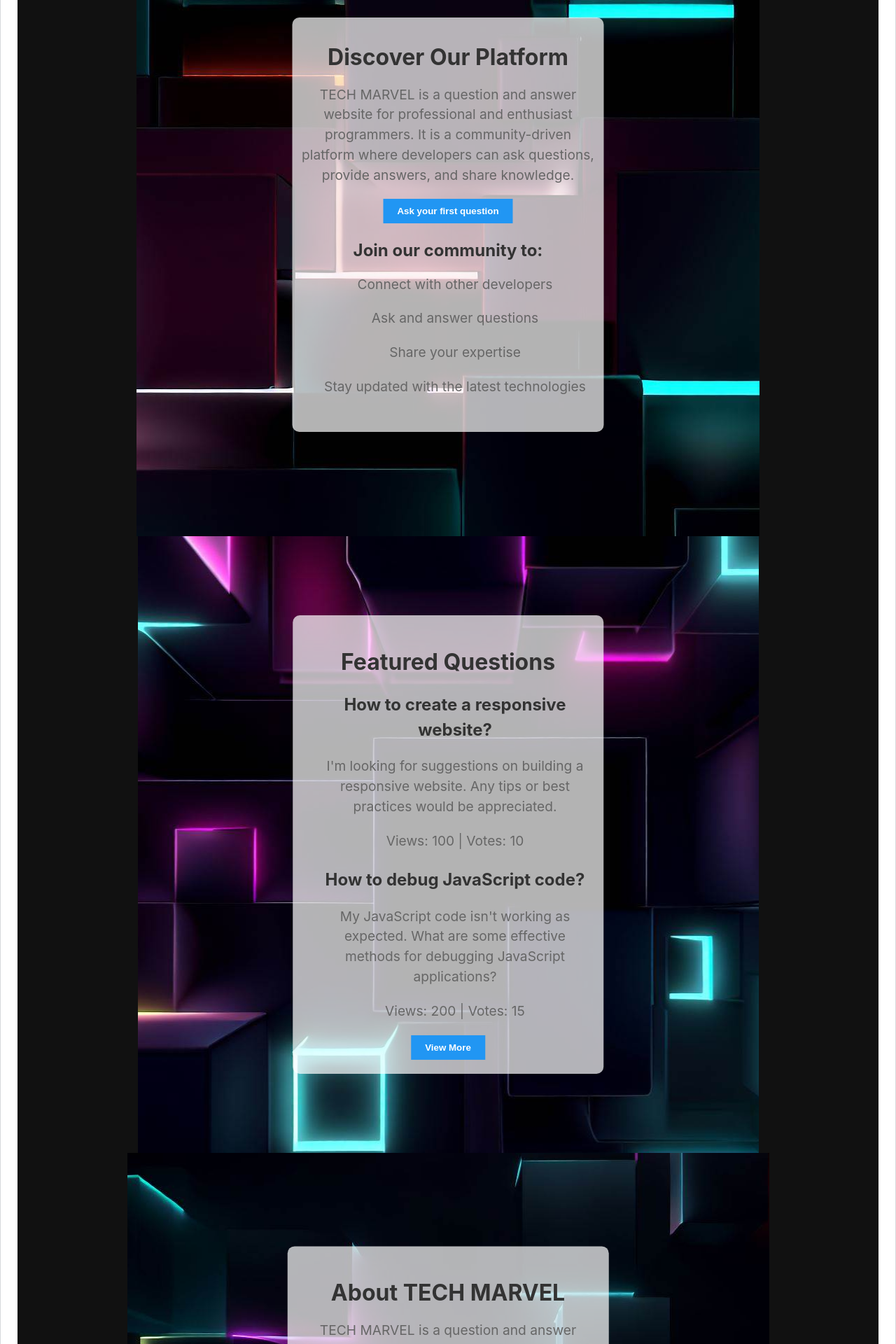
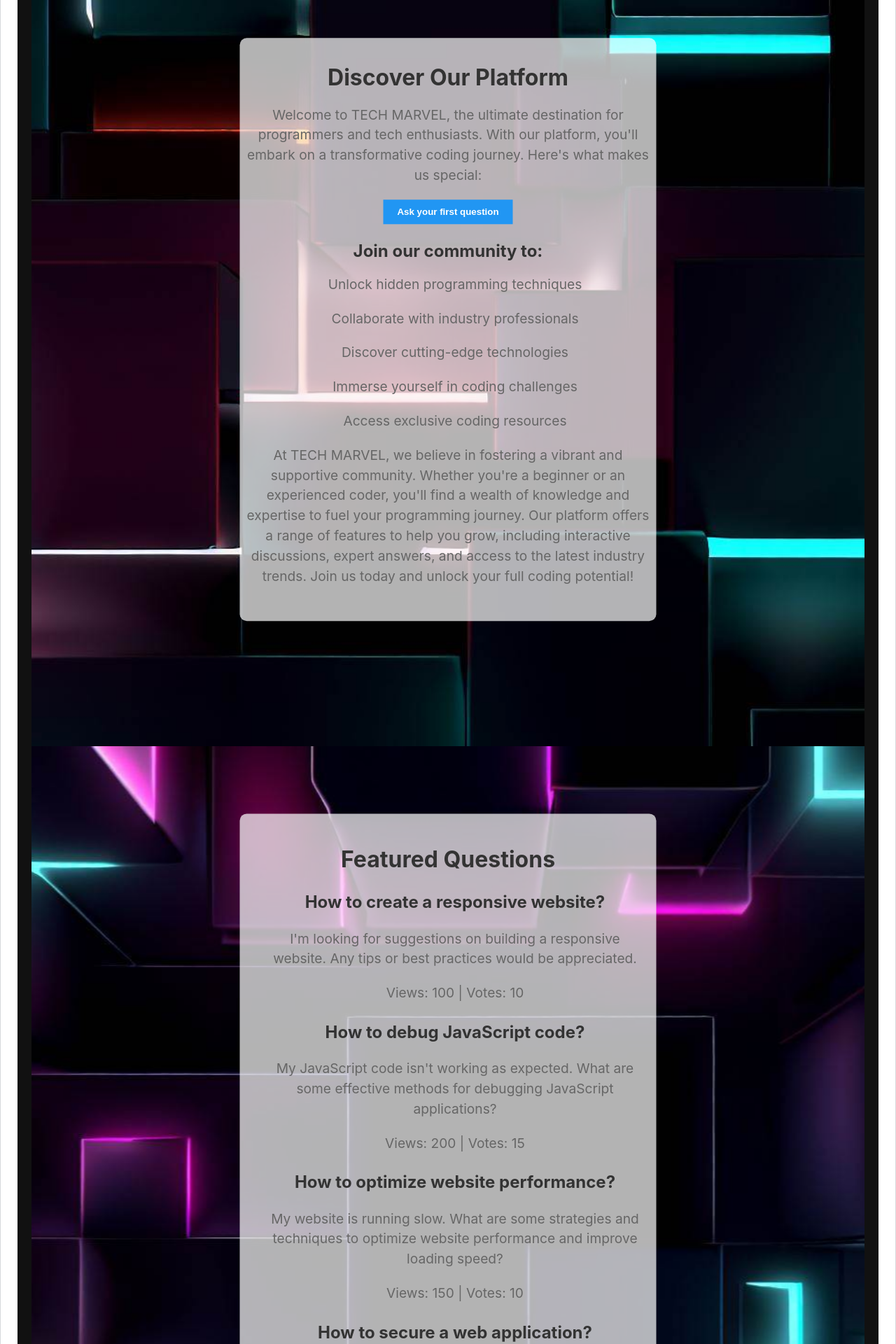
Before and after one commit to HARIPRASAD-2003/StackOverFlow-Free-Client, a React (Create React App) app: page / in a window 1280 px wide. Shown: the part 880-2800 px from the top of the page at 70% size. Built offline with nearby package versions, Linux system fonts and the light colour scheme; no server answers; what cloudinary-react would draw is missing.

Commit message:
first commit

```diff
--- a/src/Pages/Home/HomePage.jsx
+++ b/src/Pages/Home/HomePage.jsx
@@ -30,32 +30,36 @@
           <p>Ask questions, get answers, and share knowledge</p>
         </div>
       </div>
-      <section className='overlay-section'>
+      <section className='overlay-section' style={{maxWidth:'100%', width: '100%' }}>
 
-      <div className="image-overlay" style={{ width: '100%' }}>
-        <img src={home_background_2} alt="Background" />
+      <div className="image-overlay overlay-section" >
+        <img src={home_background_2} alt="Background" width='100%' />
         <div className="overlay-content" style={{ borderRadius: '10px', padding: '10px', paddingBottom: '30px' }}>
         <h2>Discover Our Platform</h2>
         <p>
-            TECH MARVEL is a question and answer website for professional and enthusiast programmers. It is a
-            community-driven platform where developers can ask questions, provide answers, and share knowledge.
+          Welcome to TECH MARVEL, the ultimate destination for programmers and tech enthusiasts. With our platform, you'll embark on a transformative coding journey. Here's what makes us special:
         </p>
         <button className="ask-button" onClick={checkAuth}>Ask your first question</button>
         <div className='largeScreens'>
           <h3>Join our community to:</h3>
           <ul>
-            <li><p>Connect with other developers</p></li>
-            <li><p>Ask and answer questions</p></li>
-            <li><p>Share your expertise</p></li>
-            <li><p>Stay updated with the latest technologies</p></li>
+            <li><p>Unlock hidden programming techniques</p></li>
+            <li><p>Collaborate with industry professionals</p></li>
+            <li><p>Discover cutting-edge technologies</p></li>
+            <li><p>Immerse yourself in coding challenges</p></li>
+            <li><p>Access exclusive coding resources</p></li>
           </ul>
         </div>
+        <p>
+          At TECH MARVEL, we believe in fostering a vibrant and supportive community. Whether you're a beginner or an experienced coder, you'll find a wealth of knowledge and expertise to fuel your programming journey. Our platform offers a range of features to help you grow, including interactive discussions, expert answers, and access to the latest industry trends. Join us today and unlock your full coding potential!
+        </p>
+
         </div>
       </div>
       </section>
-      <section className='overlay-section'>
+      <section className='overlay-section' style={{maxWidth:'100%', width: '100%' }}>
 
-      <div className="image-overlay" style={{ width: '100%' }}>
+      <div className="image-overlay  overlay-section" style={{ width: '100%' }}>
         <img src={home_background_3} alt="Background"/>
         <div className="overlay-content">
           <h2>Featured Questions</h2>
@@ -76,13 +80,30 @@
               </p>
               <p>Views: 200 | Votes: 15</p>
             </li>
+            <li className="largeScreens">
+              <h3>How to optimize website performance?</h3>
+              <p>
+                My website is running slow. What are some strategies and techniques to optimize website performance and improve
+                loading speed?
+              </p>
+              <p>Views: 150 | Votes: 10</p>
+            </li>
+            <li className="largeScreens">
+              <h3>How to secure a web application?</h3>
+              <p>
+                I want to ensure the security of my web application. What are some best practices and techniques to protect
+                against common vulnerabilities and secure the application?
+              </p>
+              <p>Views: 180 | Votes: 12</p>
+            </li>
+
           </ul>
           <button className="view-more-button" onClick={() => navigate('/Questions')}>View More</button>
         </div>
       </div>
       </section>
-      <section className='overlay-section'>
-        <div className="image-overlay " style={{ width: '100%' }}>
+      <section className='overlay-section ' style={{maxWidth:'100%', width: '100%' }}>
+        <div className="image-overlay overlay-section" style={{ width: '100%' }}>
             <img src={home_background_4} alt="Background" />
             <div className="overlay-content">
             <h2>About TECH MARVEL</h2>
@@ -91,6 +112,11 @@
             community-driven platform where developers can ask questions, provide answers, and share knowledge.
             </p>
             <div className='largeScreens'>
+              <h3>Our Vision:</h3>
+                <p>
+                  We envision a world where every programmer has access to high-quality resources, mentorship, and a supportive
+                  community. Our goal is to foster innovation, creativity, and excellence in the software development industry.
+                </p>
               <h3>Why Choose TECH MARVEL:</h3>
                 <ul>
                   <li>Wide range of technology topics covered</li>
```
Lines whose indentation alone changed are shown as unchanged.
